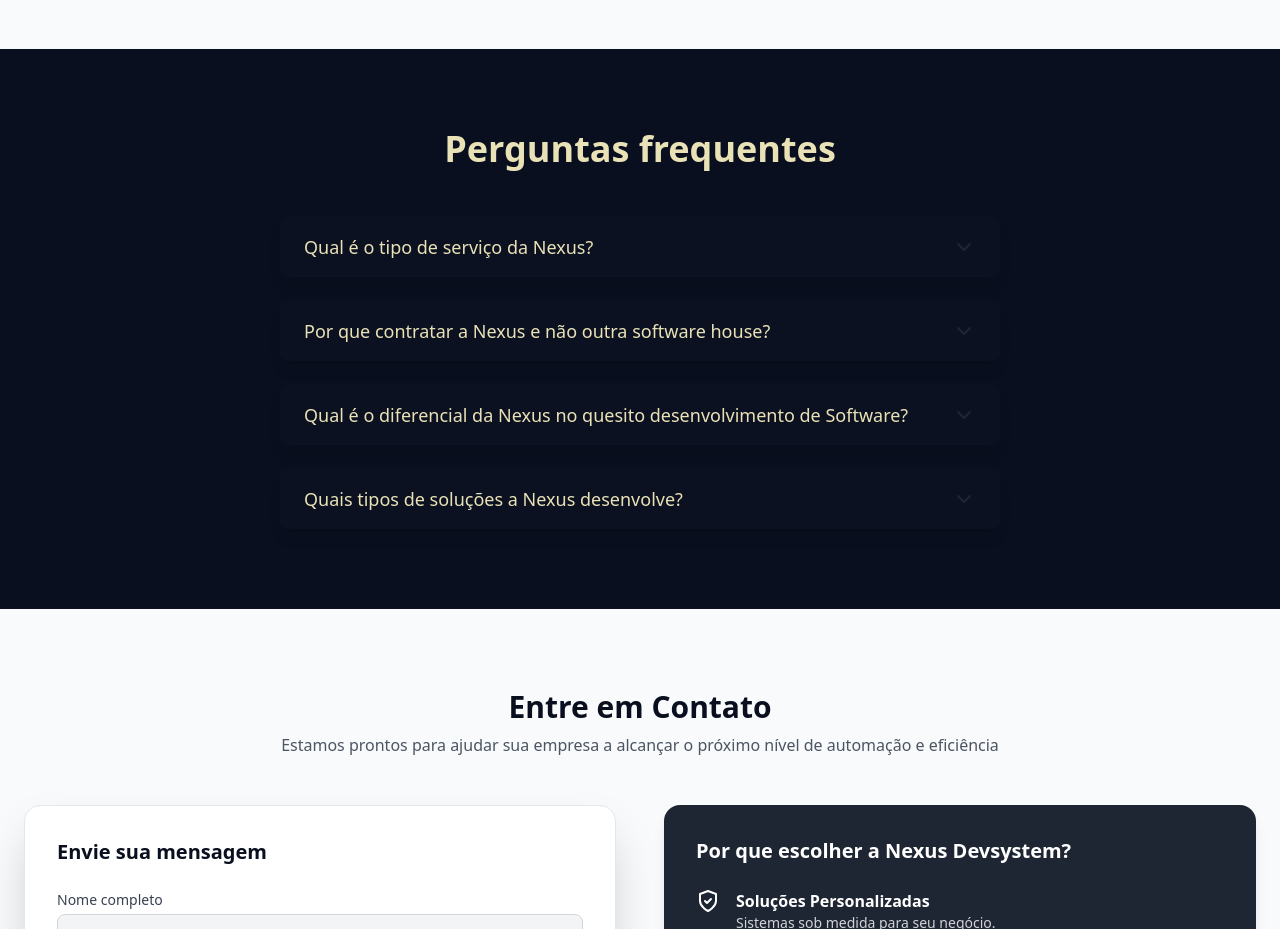
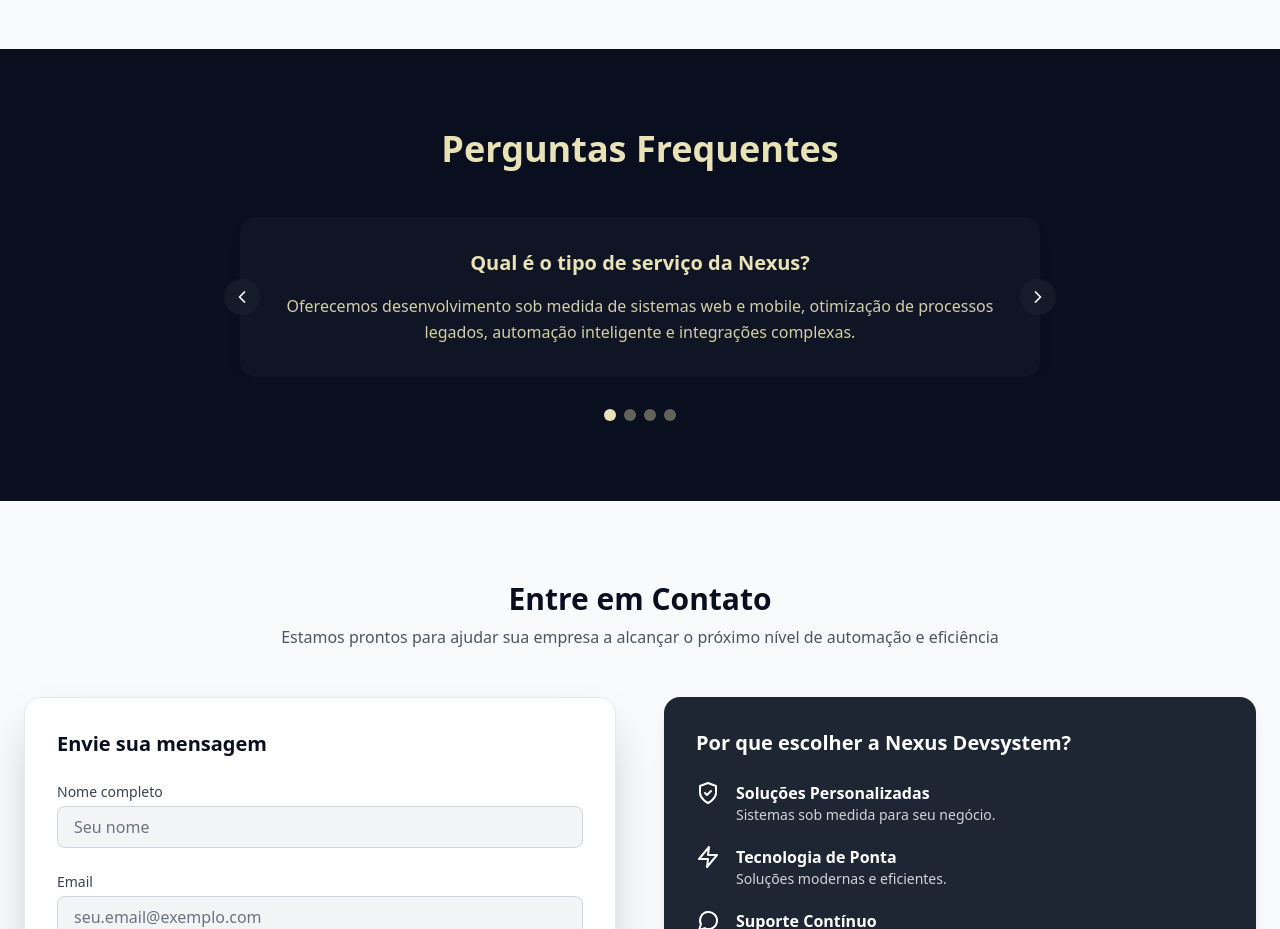
Before and after one commit to NexusDevsystem/nexusweb, a React (Vite) app: page / in a window 1280 px wide. Shown: the part 3980-4909 px from the top of the page. Built offline with nearby package versions, Linux system fonts and the light colour scheme.

Commit message:
atualização

```diff
--- a/src/components/FAQ.jsx
+++ b/src/components/FAQ.jsx
@@ -1,79 +1,103 @@
 // src/components/FAQ.jsx
 import React, { useState } from 'react'
-import { ChevronDown } from 'lucide-react'
+import { ChevronLeft, ChevronRight } from 'lucide-react'
 
 const faqs = [
   {
     question: 'Qual é o tipo de serviço da Nexus?',
     answer:
-      'Oferecemos desenvolvimento de sistemas sob medida, otimização de processos e automação inteligente para maximizar a eficiência do seu negócio.'
+      'Oferecemos desenvolvimento sob medida de sistemas web e mobile, otimização de processos legados, automação inteligente e integrações complexas.'
   },
   {
     question: 'Por que contratar a Nexus e não outra software house?',
     answer:
-      'Nossa abordagem é 100% colaborativa: mergulhamos nos desafios do cliente, usamos tecnologias de ponta e garantimos entregas no prazo com altíssima qualidade.'
+      'Focamos em parcerias de longo prazo, entendendo profundamente seu negócio e entregando soluções escaláveis, seguras e alinhadas aos seus objetivos estratégicos.'
   },
   {
     question: 'Qual é o diferencial da Nexus no quesito desenvolvimento de Software?',
     answer:
-      'Investimos em design escalável e manutenível, acompanhamos seus KPIs com monitoramento contínuo e evoluímos seu sistema conforme o crescimento da sua empresa.'
+      'Nosso time combina expertise em engenharia de software, metodologias ágeis e as tecnologias mais avançadas para garantir qualidade, performance e manutenibilidade.'
   },
   {
     question: 'Quais tipos de soluções a Nexus desenvolve?',
     answer:
-      'Criamos aplicações web e mobile, implantamos IA e Machine Learning, fazemos integrações de sistemas, arquiteturas em cloud e pipelines de automação.'
+      'Desde plataformas corporativas e ERPs personalizados até pipelines de automação,chatbots e sistemas com Machine Learning integrada.'
   }
 ]
 
 export default function FAQ() {
-  const [openIndex, setOpenIndex] = useState(null)
-  const toggle = (i) => setOpenIndex(openIndex === i ? null : i)
+  const [current, setCurrent] = useState(0)
+
+  const prev = () =>
+    setCurrent((i) => (i - 1 + faqs.length) % faqs.length)
+  const next = () =>
+    setCurrent((i) => (i + 1) % faqs.length)
 
   return (
     <section id="faq" className="py-20 bg-primary text-accent">
-      <div className="max-w-3xl mx-auto px-6">
-        <h2 className="text-4xl font-bold text-center mb-12 animate-fadeIn">
-          Perguntas frequentes
+      <div className="max-w-4xl mx-auto px-6 text-center">
+        <h2
+          className="text-3xl sm:text-4xl font-bold mb-12 animate-fadeIn"
+        >
+          Perguntas Frequentes
         </h2>
-        <div className="space-y-6">
-          {faqs.map((item, i) => {
-            const isOpen = i === openIndex
-            return (
+
+        <div className="relative overflow-hidden">
+          {/* Slides */}
+          <div
+            className="flex transition-transform duration-500 ease-out"
+            style={{
+              transform: `translateX(-${current * 100}%)`
+            }}
+          >
+            {faqs.map(({ question, answer }, idx) => (
               <div
-                key={i}
-                className={`
-                  bg-secondary/10 rounded-lg overflow-hidden
-                  transform transition-shadow duration-300
-                  ${isOpen ? 'shadow-2xl' : 'shadow-lg hover:shadow-xl'}
-                `}
+                key={idx}
+                className="flex-shrink-0 w-full px-6"
               >
-                <button
-                  onClick={() => toggle(i)}
-                  className={`
-                    w-full flex justify-between items-center px-6 py-4
-                    focus:outline-none ${isOpen ? 'bg-secondary/20' : ''}
-                    transition-colors duration-200
-                  `}
-                >
-                  <span className="font-medium text-lg">{item.question}</span>
-                  <ChevronDown
-                    className={`
-                      w-6 h-6 text-secondary transition-transform duration-300
-                      ${isOpen ? 'rotate-180' : ''}
-                    `}
-                  />
-                </button>
-                <div
-                  className={`
-                    px-6 overflow-hidden transition-all duration-300
-                    ${isOpen ? 'max-h-40 py-4' : 'max-h-0'}
-                  `}
-                >
-                  <p className="text-accent/80 leading-relaxed">{item.answer}</p>
+                <div className="bg-secondary/30 p-8 rounded-2xl shadow-lg">
+                  <h3 className="text-xl font-semibold mb-4">
+                    {question}
+                  </h3>
+                  <p className="text-accent/90 leading-relaxed">
+                    {answer}
+                  </p>
                 </div>
               </div>
-            )
-          })}
+            ))}
+          </div>
+
+          {/* Controles */}
+          <button
+            onClick={prev}
+            className="absolute left-2 top-1/2 -translate-y-1/2 bg-secondary/50 hover:bg-secondary text-white p-2 rounded-full transition"
+            aria-label="Anterior"
+          >
+            <ChevronLeft className="w-5 h-5" />
+          </button>
+          <button
+            onClick={next}
+            className="absolute right-2 top-1/2 -translate-y-1/2 bg-secondary/50 hover:bg-secondary text-white p-2 rounded-full transition"
+            aria-label="Próximo"
+          >
+            <ChevronRight className="w-5 h-5" />
+          </button>
+        </div>
+
+        {/* Dots */}
+        <div className="flex justify-center mt-8 space-x-2">
+          {faqs.map((_, idx) => (
+            <button
+              key={idx}
+              onClick={() => setCurrent(idx)}
+              className={`w-3 h-3 rounded-full transition-colors ${
+                idx === current
+                  ? 'bg-accent'
+                  : 'bg-accent/40 hover:bg-accent/70'
+              }`}
+              aria-label={`Slide ${idx + 1}`}
+            />
+          ))}
         </div>
       </div>
     </section>
```
